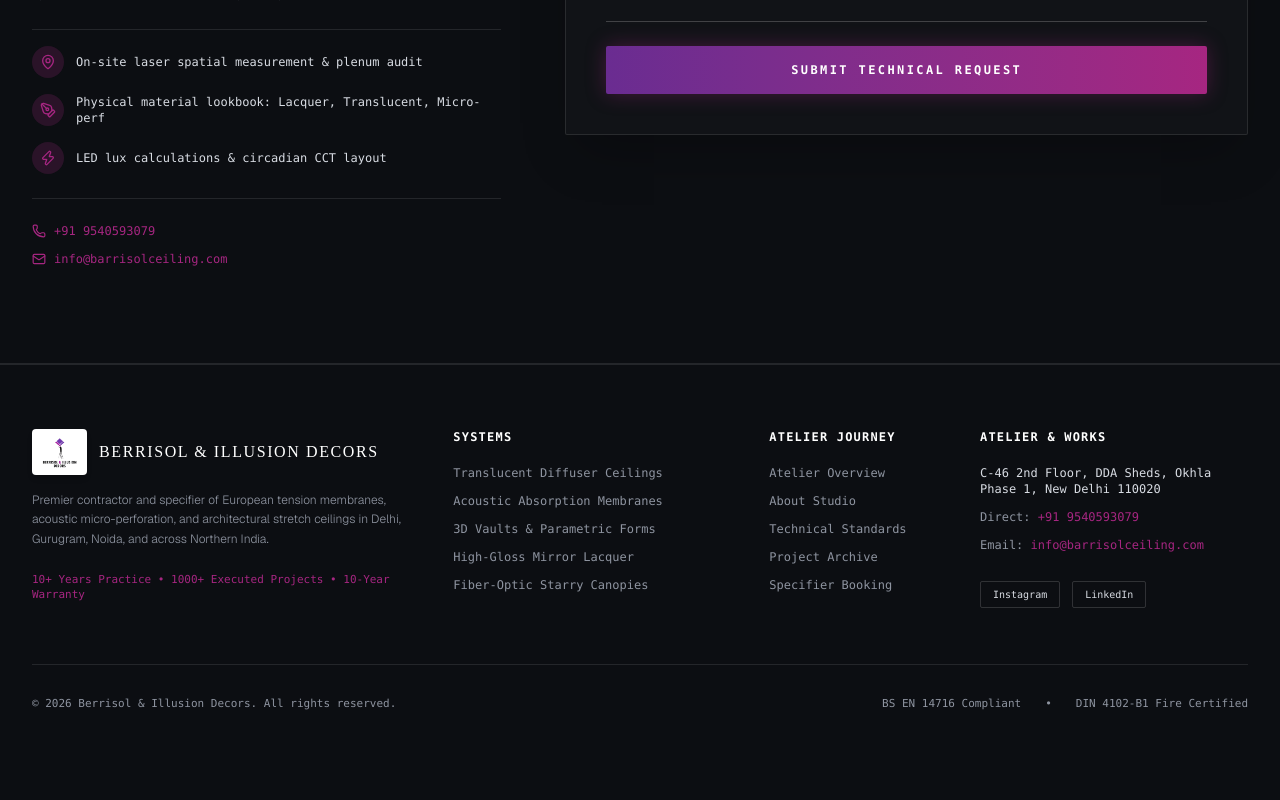
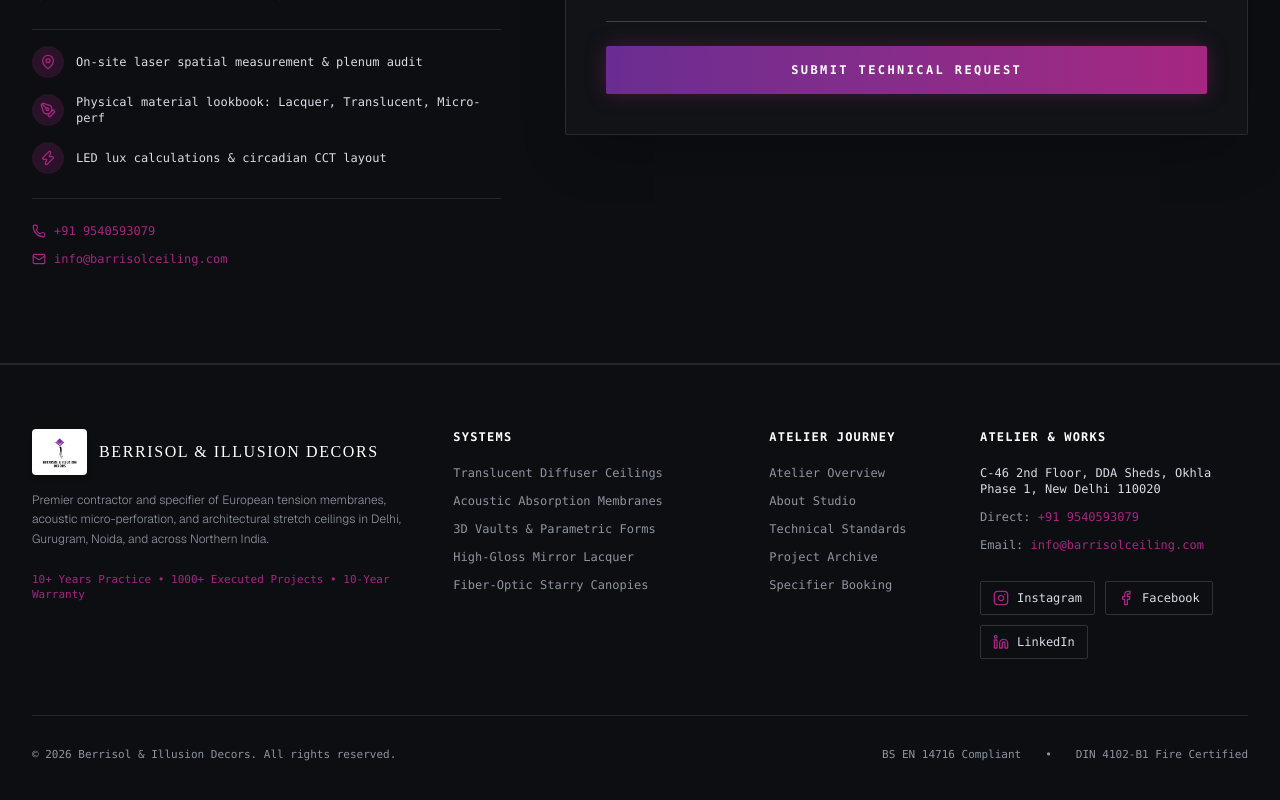
Before and after one commit to InquisitiveHarshit/barrisolceiling, a Next.js app: page / in a window 1280 px wide. Shown: the part 6552-7352 px from the top of the page. Before the commit the page ends 7328 px from the top, so only its background shows below. Built offline with nearby package versions, Linux system fonts and the light colour scheme; no server answers; the database is empty.

Commit message:
footer added navigation to the social  media accounts

```diff
--- a/components/Footer.tsx
+++ b/components/Footer.tsx
@@ -2,6 +2,28 @@
 import React from "react";
 import Link from "next/link";
 import { motion } from "framer-motion";
+
+const InstagramIcon = (props: React.SVGProps<SVGSVGElement>) => (
+  <svg viewBox="0 0 24 24" fill="none" stroke="currentColor" strokeWidth="2" strokeLinecap="round" strokeLinejoin="round" {...props}>
+    <rect width="20" height="20" x="2" y="2" rx="5" ry="5" />
+    <path d="M16 11.37A4 4 0 1 1 12.63 8 4 4 0 0 1 16 11.37z" />
+    <line x1="17.5" x2="17.51" y1="6.5" y2="6.5" />
+  </svg>
+);
+
+const FacebookIcon = (props: React.SVGProps<SVGSVGElement>) => (
+  <svg viewBox="0 0 24 24" fill="none" stroke="currentColor" strokeWidth="2" strokeLinecap="round" strokeLinejoin="round" {...props}>
+    <path d="M18 2h-3a5 5 0 0 0-5 5v3H7v4h3v8h4v-8h3l1-4h-4V7a1 1 0 0 1 1-1h3z" />
+  </svg>
+);
+
+const LinkedinIcon = (props: React.SVGProps<SVGSVGElement>) => (
+  <svg viewBox="0 0 24 24" fill="none" stroke="currentColor" strokeWidth="2" strokeLinecap="round" strokeLinejoin="round" {...props}>
+    <path d="M16 8a6 6 0 0 1 6 6v7h-4v-7a2 2 0 0 0-2-2 2 2 0 0 0-2 2v7h-4v-7a6 6 0 0 1 6-6z" />
+    <rect width="4" height="12" x="2" y="9" />
+    <circle cx="4" cy="4" r="2" />
+  </svg>
+);
 
 export default function Footer() {
   return (
@@ -64,7 +86,7 @@
             ))}
           </div>
 
-          {/* Contact */}
+          {/* Contact & Socials */}
           <div className="lg:col-span-3 flex flex-col gap-3 font-mono text-xs">
             <div className="text-white uppercase tracking-widest font-semibold text-xs mb-2">Atelier &amp; Works</div>
             <p className="text-[#D8DCE3]">C-46 2nd Floor, DDA Sheds, Okhla Phase 1, New Delhi 110020</p>
@@ -80,22 +102,41 @@
                 info@barrisolceiling.com
               </a>
             </p>
-            <div className="flex gap-3 mt-4 flex-wrap">
+            <div className="flex items-center gap-2.5 mt-4 flex-wrap">
               {[
-                { label: "Instagram", href: "https://www.instagram.com/berrisol_illusion_official" },
-                { label: "LinkedIn",  href: "https://www.linkedin.com/company/berrisol-illusion-decors/" },
-              ].map((s) => (
+                {
+                  label: "Instagram",
+                  href: "https://www.instagram.com/berrisol_illusion_official?igsh=MXh6aXU2dXh1YTZnZA%3D%3D",
+                  icon: InstagramIcon,
+                },
+                {
+                  label: "Facebook",
+                  href: "https://www.facebook.com/people/Illusion-Decors/100082809297514/?mibextid=wwXIfr&rdid=nVXTuPsmdZf2MvCf&share_url=https%3A%2F%2Fwww.facebook.com%2Fshare%2F1PdZy24Daa%2F%3Fmibextid%3DwwXIfr",
+                  icon: FacebookIcon,
+                },
+                {
+                  label: "LinkedIn",
+                  href: "https://www.linkedin.com/company/berrisol-illusion-decors/",
+                  icon: LinkedinIcon,
+                },
+              ].map((s) => {
+                const Icon = s.icon;
+                return (
                   <motion.a
                     key={s.label}
                     href={s.href}
                     target="_blank"
                     rel="noopener noreferrer"
+                    aria-label={s.label}
+                    whileHover={{ scale: 1.05, y: -2 }}
                     whileTap={{ scale: 0.95 }}
-                  className="font-mono text-[10px] text-[#D8DCE3] border border-white/15 px-3 py-1.5 hover:border-[#A62681] hover:text-[#E4B5FF] transition-colors rounded-xs"
+                    className="flex items-center gap-2 font-mono text-xs text-[#D8DCE3] border border-white/15 px-3 py-2 hover:border-[#A62681] hover:text-[#E4B5FF] hover:bg-[#A62681]/10 transition-all duration-300 rounded-xs"
                   >
-                  {s.label}
+                    <Icon className="w-4 h-4 text-[#A62681]" />
+                    <span>{s.label}</span>
                   </motion.a>
-              ))}
+                );
+              })}
             </div>
           </div>
         </div>
```
Lines whose indentation alone changed are shown as unchanged.
